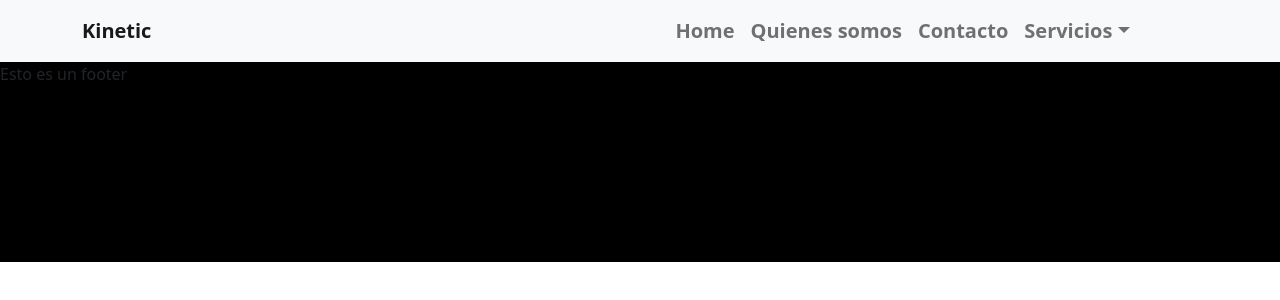
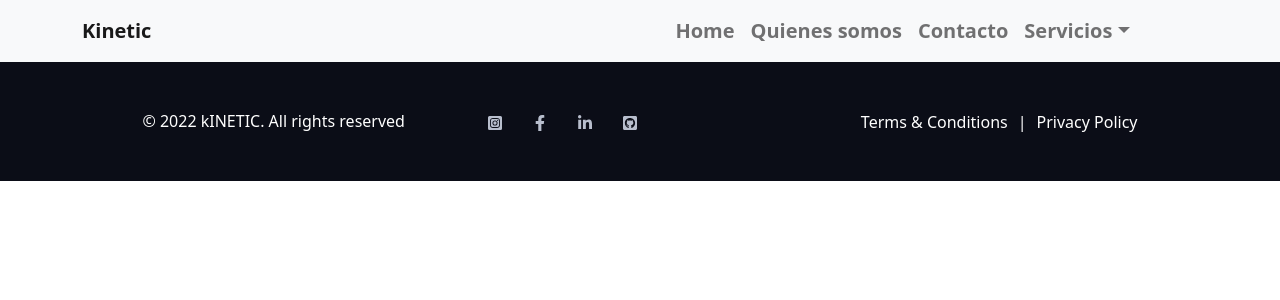
Before and after one commit to Damian-luis/kinetic, a React (Create React App) app: page /privacy-policy in a window 1280 px wide. Shown: the top 300 px of the page. Built offline with nearby package versions, Linux system fonts and the light colour scheme.

Commit message:
added footer

```diff
--- a/package.json
+++ b/package.json
@@ -11,6 +11,7 @@
     "react": "^18.2.0",
     "react-bootstrap": "^2.4.0",
     "react-dom": "^18.2.0",
+    "react-icons": "^4.4.0",
     "react-router-dom": "^6.3.0",
     "react-scripts": "5.0.1",
     "web-vitals": "^2.1.4"
--- a/public/index.html
+++ b/public/index.html
@@ -25,7 +25,7 @@
       Learn how to configure a non-root public URL by running `npm run build`.
     -->
 
-    <title>React App</title>
+    <title>KINETIC</title>
   </head>
   <body>
     <noscript>You need to enable JavaScript to run this app.</noscript>
--- a/src/componentes/Footer.css
+++ b/src/componentes/Footer.css
@@ -1,4 +1,112 @@
-.footer{
-    height:200px;
-    background-color: black;
+
+@media screen and (max-width: 683px) {
+    footer{
+        display: flex;
+        flex-direction: column;
+        align-items: center;
+        background-color:#0b0d17;
+            color: white;
+            row-gap:16px;
+            padding: 30px;
+    }
+    .div-social{
+        display: flex;
+        column-gap:25px;
+    }
+    .div-social a{
+        color:#b8becd;
+
+    }
+    .footer-left{
+        display: flex;
+        flex-direction: column;
+        font-size: 13px;
+        align-items: center;
+    }
+    .footer-right a{
+        color:white;
+        font-size:13px;
+        text-decoration: none
+    }
+
+    }
+
+
+
+
+@media screen and (min-width: 683px) and (max-width:1000px){
+
+    footer{
+        display: flex;
+        flex-direction: column;
+        align-items: center;
+        background-color:#0b0d17;
+            color: white;
+            row-gap:16px;
+            padding: 30px;
+    }
+    .div-social{
+        display: flex;
+        column-gap:25px;
+    }
+    .div-social a{
+        color:#b8becd;
+
+    }
+    .footer-left{
+        display: flex;
+        flex-direction: column;
+        font-size: 13px;
+        align-items: center;
+    }
+    .footer-right a{
+        color:white;
+        font-size:13px;
+        text-decoration: none;
+    }
 }
+
+
+
+@media screen and (min-width: 1000px) and (max-width:5000px){
+    footer{
+        display:flex;
+        justify-content:space-around;
+        background-color:#0b0d17;
+        color: white;
+        flex-wrap: wrap;
+        padding: 2rem;
+    }
+    .footer-left{
+        display:flex;
+        align-items:center;
+        column-gap: 80px;
+    }
+
+    .social{
+        width:20px
+    }
+    .div-social{
+        display:flex;
+        column-gap:25px
+    }
+    .footer-right{
+        display: flex;
+        align-items: center;
+        column-gap: 10px;
+    }
+    .div-social a{
+        color:#b8becd
+    }
+    .footer-left{
+        display: flex;
+
+    }
+    .footer-left p{
+        padding-top: 15px;
+    }
+    .footer-right a{
+        color:white;
+        text-decoration: none;
+    }
+}
--- a/src/componentes/Footer.jsx
+++ b/src/componentes/Footer.jsx
@@ -1,7 +1,21 @@
 import React from 'react';
-import "./Footer.css"
+import { FaFacebookF } from "react-icons/fa";
+import { FaInstagramSquare } from "react-icons/fa";
+import { FaLinkedinIn } from "react-icons/fa";
+import { FaGithubSquare } from "react-icons/fa";
+import {Link} from "react-router-dom";
+import "./Footer.css";
 export default function Footer(){
-    return (<div className="footer">
-        Esto es un footer
-    </div>)
+
+    return <><footer>
+    <div className="footer-left">
+    <p>© 2022 kINETIC. All rights reserved</p> <div className="div-social"><a href="https://www.instagram.com/webleadsok/"><FaInstagramSquare className="social"/></a><a href="https://www.google.com"><FaFacebookF className="social"/></a><a href="https://google.com"><FaLinkedinIn className="social"/></a><a href="https://www.google.com"><FaGithubSquare className="social"/></a></div>
+    </div>
+    <div className="footer-right">
+    <a href=""> Terms  &amp;  Conditions  </a>|
+    <Link to="/privacy-policy">Privacy Policy</Link>
+
+    </div>
+
+  </footer> </>
 }
--- a/src/componentes/Home.css
+++ b/src/componentes/Home.css
@@ -158,6 +158,7 @@ background: radial-gradient(circle, rgba(251,63,250,1) 0%, rgba(65,23,118,1) 69%
     display:flex;
     flex-direction:column;
     flex-wrap: wrap;
+    padding: 15px 0px;
   }
   .card-text{
     width:100%;
@@ -172,12 +173,20 @@ background: radial-gradient(circle, rgba(251,63,250,1) 0%, rgba(65,23,118,1) 69%
     display:flex;
     flex-direction:column;
     flex-wrap: wrap;
+    gap: 30px;
+    padding: 30px;
   }
   .card-question{
     width:100%;
-    padding: 15px;
+    padding: 25px;
   }
   .ancho{
     font-weight: 1000;
   }
+  .what-we-do{
+    flex-direction:column;
+  }
+  .what{
+    font-size: 30px;
+  }
 }
--- a/src/componentes/Home.jsx
+++ b/src/componentes/Home.jsx
@@ -99,7 +99,7 @@ Nuestro equipo está conformado por más de 50 creativos multidisciplinarios ent
         <p>Frank Moreno, Destacado, Marketing, Social Media</p>
         <h3 className="ancho">¿Qué es un Influencer y cuál es su función?</h3>
       </div>
-      <div className="card-question" data-aos="fade-left">
+      <div className="card-question" >
         <p>Everardo Luna, Destacado, Marketing, Publicidad</p>
         <h3 className="ancho">9 tipos de agencias de publicidad</h3>
       </div>
--- a/src/componentes/Nav.jsx
+++ b/src/componentes/Nav.jsx
@@ -12,8 +12,8 @@ function BasicExample() {
         <Navbar.Collapse id="basic-navbar-nav">
           <Nav className="me-auto">
             <Nav.Link href="#home">Home</Nav.Link>
-            <Nav.Link href="#link">Quienes somos</Nav.Link>
-            <Nav.Link href="#link">Contacto</Nav.Link>
+            <Nav.Link href="/about">Quienes somos</Nav.Link>
+            <Nav.Link href="/contact">Contacto</Nav.Link>
             <NavDropdown title="Servicios" id="basic-nav-dropdown">
               <NavDropdown.Item href="#action/3.1">Action</NavDropdown.Item>
               <NavDropdown.Item href="#action/3.2">
```
Also changed, not shown: 1 other file (tests, documents, lock files or other folders).
